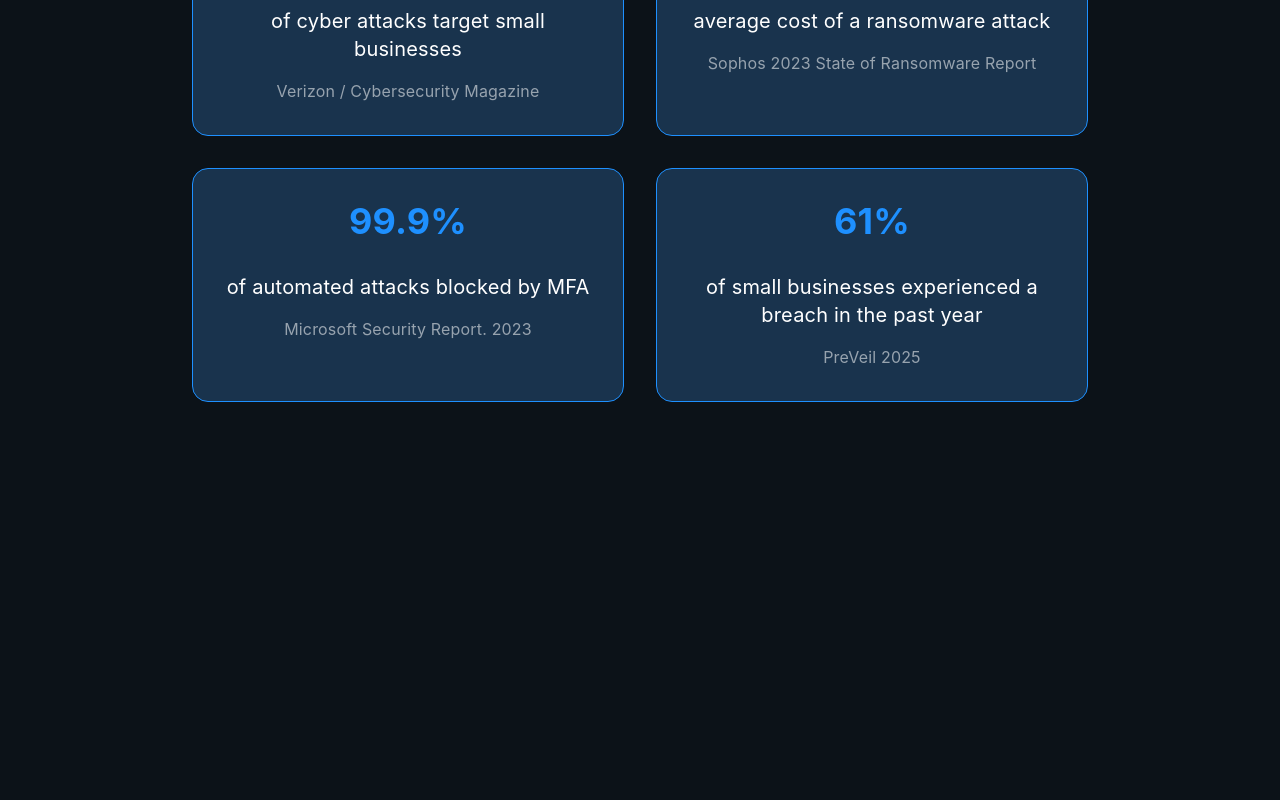
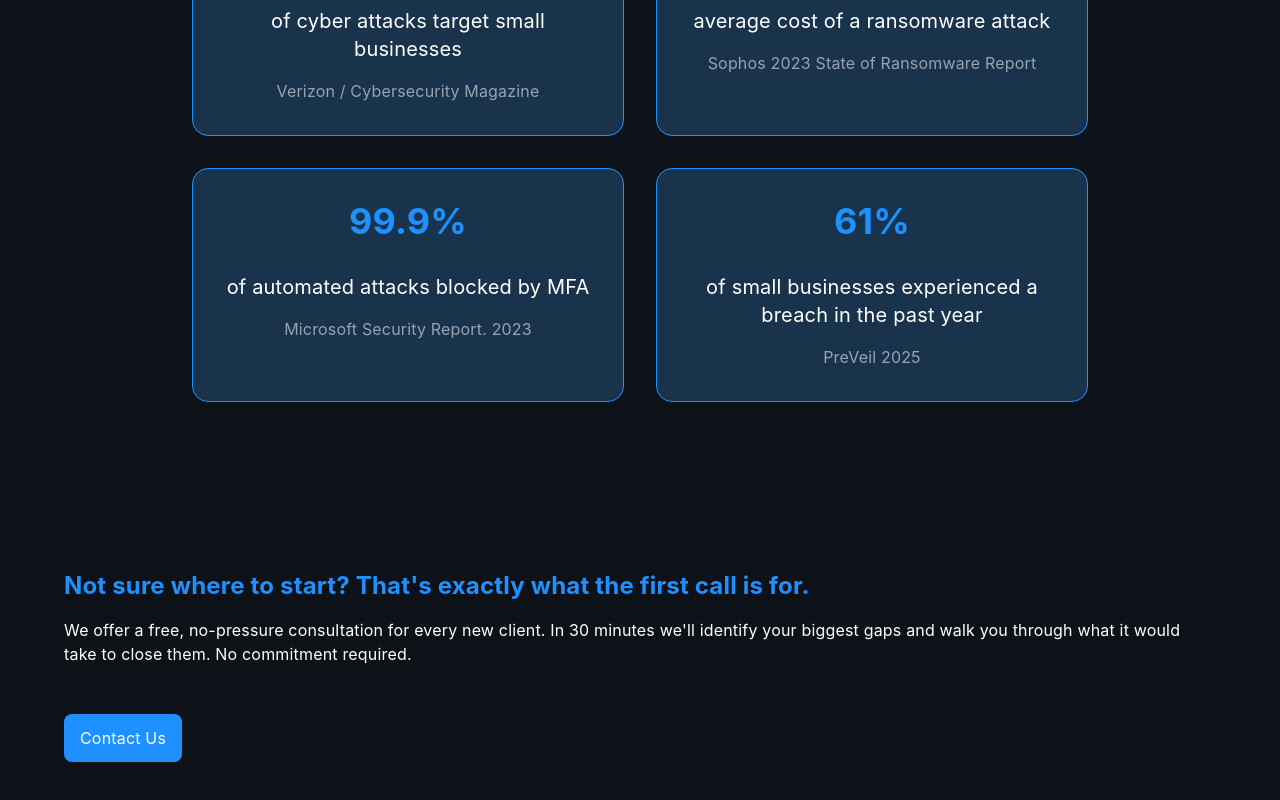
Before and after one commit to CITADEL-Solutions-Team/CITADEL-Stack, a Vue app in the folder Frontend/: page / in a window 1280 px wide. Shown: the part 1430-2230 px from the top of the page. Before the commit the page ends 1880 px from the top, so only its background shows below. Built offline with nearby package versions, Linux system fonts and the light colour scheme.

Commit message:
Added a "Where to Start" section to the home page that includes a button to take you directly over to the "Contact Us" page.

```diff
--- /dev/null
+++ b/Frontend/src/components/Sections/WhereToStart.vue
@@ -0,0 +1,40 @@
+<template>
+    <div id="Section"
+    class="
+    px-8 md:px-16
+    py-20 md:py-30
+    flex flex-col gap-12"
+    >
+        <div id="Text" class="flex flex-col gap-4">
+            <h4 id="Header"
+            class="text-xl md:text-2xl font-bold text-(--Accent)"
+            >
+                <slot name="Header">
+                    Where to start
+                </slot>
+            </h4>
+
+            <p id="Body">
+                <slot name="Body">
+                    Call out something here
+                </slot>
+            </p>
+        </div>
+        <RouterLink
+        :to="Button.to"
+        id="Button"
+        class="px-4 py-3
+        text-center md:text-left
+        md:w-fit
+        bg-(--Accent) rounded-lg"
+        >
+            {{ Button.label }}
+        </RouterLink>
+    </div>
+</template>
+
+<script setup lang="ts">
+    const props = defineProps<{
+        Button: { label: string, to: string }
+    }>()
+</script>
--- a/Frontend/src/views/Home.vue
+++ b/Frontend/src/views/Home.vue
@@ -84,6 +84,17 @@
             </template>
         </StatCard>
     </StatsBlock>
+
+    <WhereToStart
+    :Button="ButtonThree"
+    >
+        <template v-slot:Header>
+            Not sure where to start? That's exactly what the first call is for.
+        </template>
+        <template v-slot:Body>
+            We offer a free, no-pressure consultation for every new client. In 30 minutes we'll identify your biggest gaps and walk you through what it would take to close them. No commitment required.
+        </template>
+    </WhereToStart>
 </template>
 
 <script setup lang="ts">
@@ -92,6 +103,7 @@
     import ListWithHeader from '@/components/Sections/ListWithHeader.vue';
     import StatsBlock from '@/components/Sections/StatsBlock.vue';
     import StatCard from '@/components/Cards/StatCard.vue';
+    import WhereToStart from '@/components/Sections/WhereToStart.vue';
 
     const ButtonOne: { label: string, to: string } = {
         label: "About Us",
@@ -102,4 +114,9 @@
         label: "Our Mission",
         to: "/our-mission"
     }
+
+    const ButtonThree: { label: string, to: string } = {
+        label: "Contact Us",
+        to: "/contact-us"
+    }
 </script>
```
